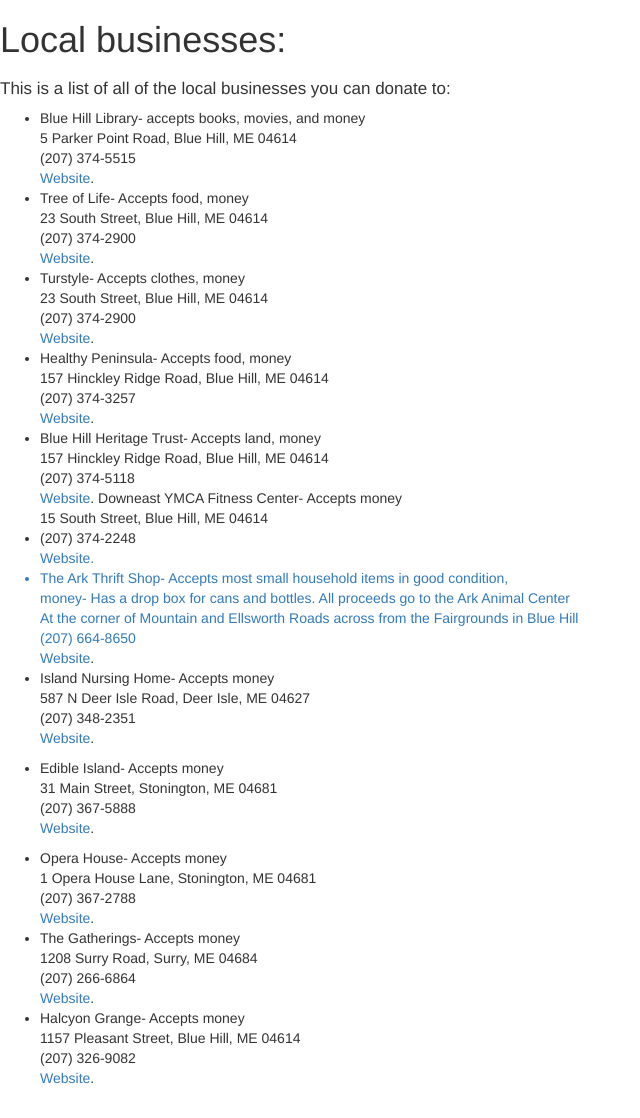
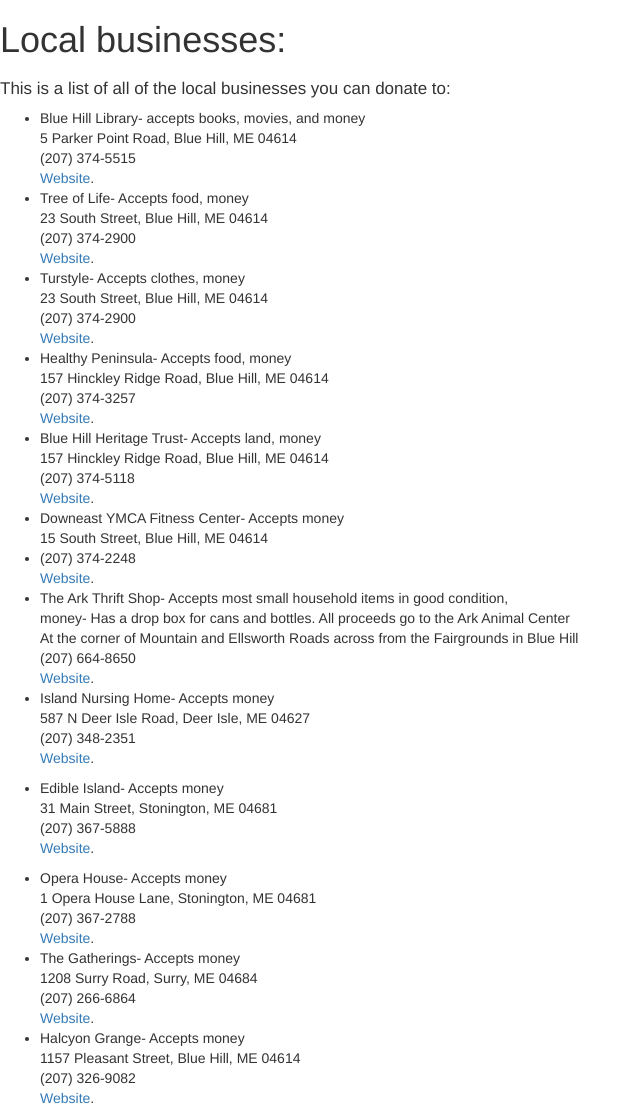
Before and after one commit to bluehillgwc/bluehillgwc, a Jekyll site: the page 2018/info_index.html, which Jekyll copies as it is, in a window 1280 px wide. Shown: the whole page, without its empty margins (0-640 px from the left). Built offline with Jekyll 4.4.1, drawn with Linux system fonts in a browser that asks for light colours.

```diff
--- a/2018/info_index.html
+++ b/2018/info_index.html
@@ -28,10 +28,10 @@
       157 Hinckley Ridge Road, Blue Hill, ME 04614<br>
       (207) 374-5118</li>
       <a href="http://bluehillheritagetrust.org/" target="_blank">Website</a>.
-      Downeast YMCA Fitness Center- Accepts money<br>
+      <li>Downeast YMCA Fitness Center- Accepts money<br>
       15 South Street, Blue Hill, ME 04614<br>
       <li>(207) 374-2248</li>
-      <a href="http://www.defymca.org/locations/blue-hill/" target="_blank">Website<a>.
+      <a href="http://www.defymca.org/locations/blue-hill/" target="_blank">Website</a>.
       <li>The Ark Thrift Shop- Accepts most small household items in good condition,<br>
       money- Has a drop box for cans and bottles. All proceeds go to the Ark Animal Center<br>
       At the corner of Mountain and Ellsworth Roads across from the Fairgrounds in Blue Hill<br>
```
